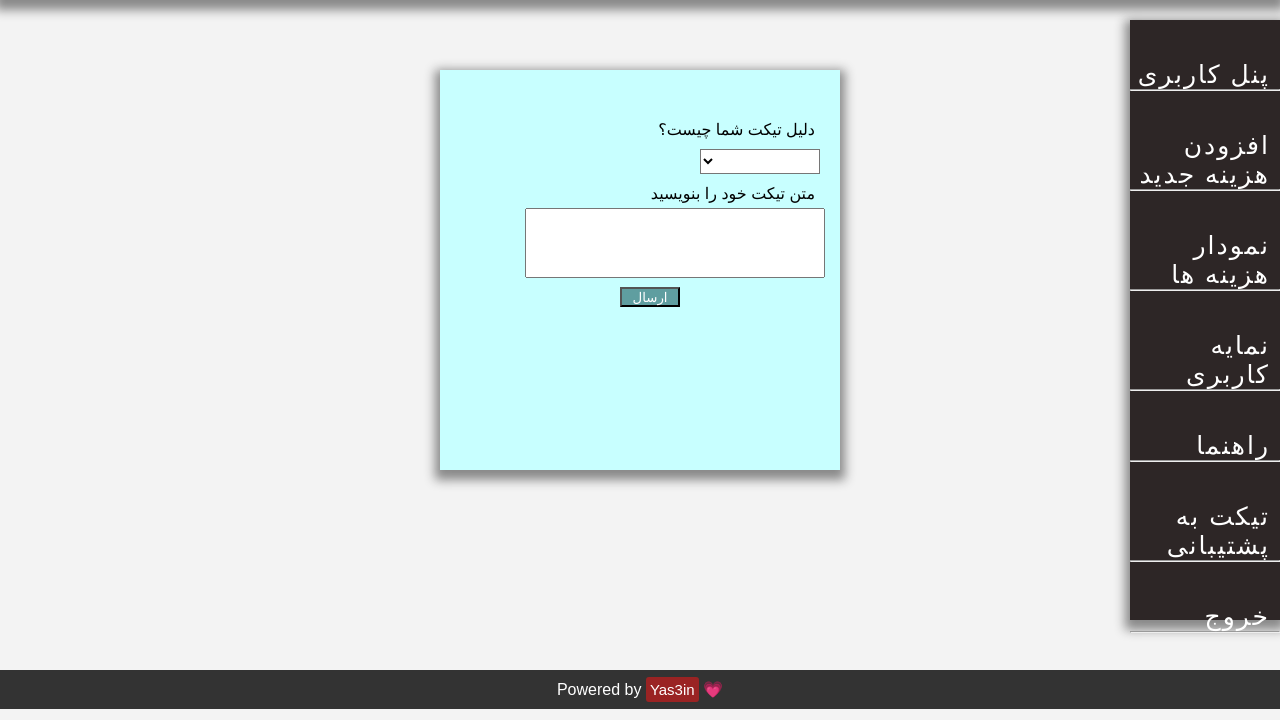
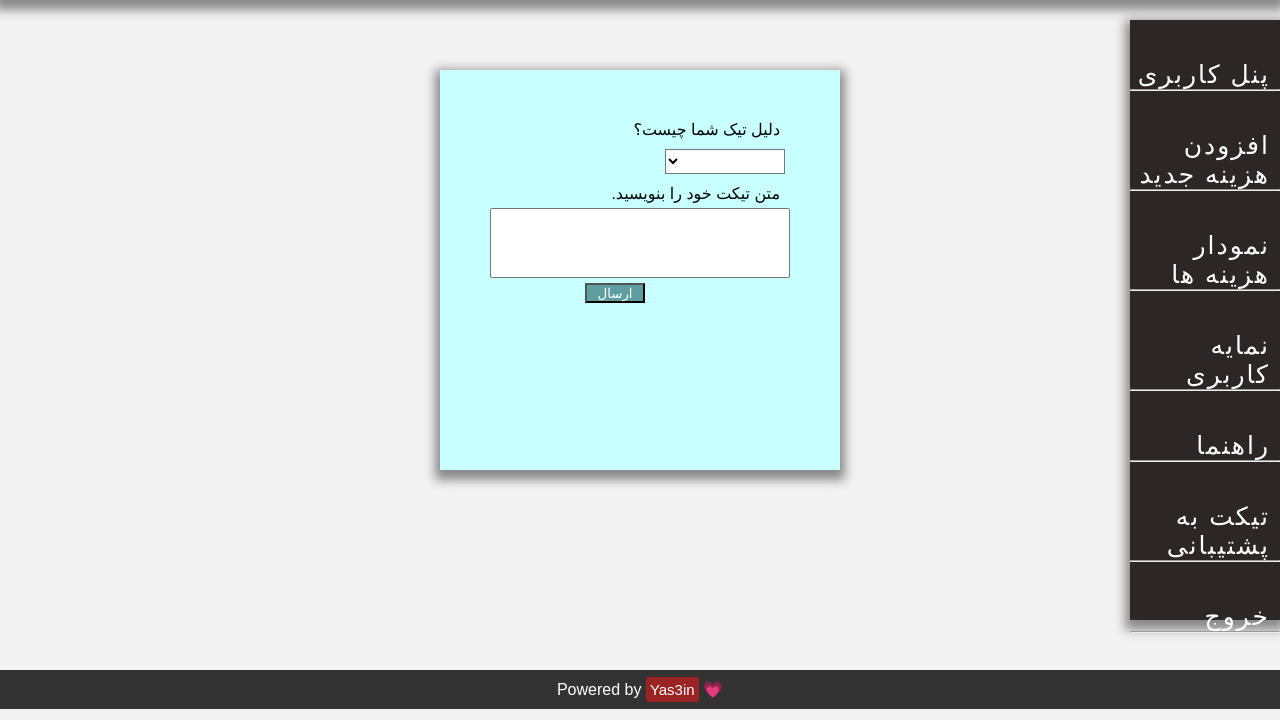
Before and after one commit to yas3in/cost-calculation, a Django app: page /poshtibani/ in a window 1280 px wide. Shown: the part 80-800 px from the top of the page. Run offline with Django 4.2, Linux system fonts and the light colour scheme; the visitor is signed in with stand-in values (Sample User, id 1); some libraries are stand-ins or nearby versions.

Commit message:
edit error in ticket

```diff
--- a/calculation/forms.py
+++ b/calculation/forms.py
@@ -1,5 +1,5 @@
 from django import forms
-from calculation.models import Calculater
+from calculation.models import Calculater, Ticket
 from django.contrib.auth.models import User
 from django_jalali import forms as jforms
 import jdatetime
@@ -20,3 +20,25 @@ class GetDataForm(forms.Form):
             date=self.cleaned_data.get('date')
         )
         return calculater
+
+
+class CreateTicketForm(forms.Form):
+    TYPES = (
+        ("none", " "),
+        ("technical", "اشکالات فنی"),
+        ("finance", "اشکالات مالی"),
+        ("bug", "اختلال یا باگ"),
+        ("other", "اشکالات دیگر")
+    )
+    user = forms.ModelChoiceField(queryset=User.objects.all(), widget=forms.HiddenInput)
+    ticket_type = forms.ChoiceField(choices=TYPES, widget=forms.Select(attrs={'class': 'ticket_type'}), label="دلیل تیک شما چیست؟")
+    ticket = forms.CharField(widget=forms.TextInput(attrs={'class': 'ticket'}), label="متن تیکت خود را بنویسید.")
+
+
+    def save(self):
+        ticket = Ticket.add(
+            user=self.cleaned_data.get('user'),
+            ticket=self.cleaned_data.get('ticket'),
+            ticket_type=self.cleaned_data.get('ticket_type')
+        )
+        return ticket
--- a/calculation/static/calculation/css/ticket.css
+++ b/calculation/static/calculation/css/ticket.css
@@ -50,7 +50,25 @@ body {
     letter-spacing: 2px;
 }
 
-.ticket {
+.errorlist {
+    display: none;
+}
+
+/* label {
+    display: none;
+    width: 100%;
+} */
+textarea {
+    height: 50px;
+    width: 170px;
+    padding: 5px;
+    box-sizing: border-box;
+    border-radius: 4px;
+    font-size: 13px;
+    resize: none;
+}
+
+.tickets {
     width: 500px;
     direction: rtl;
     justify-content: center;
@@ -87,7 +105,7 @@ form select {
     color: black;
 }
 
-form #text {
+.ticket {
     padding: 5px;
     height: 70px;
     width: 300px;
--- a/calculation/views.py
+++ b/calculation/views.py
@@ -1,7 +1,7 @@
 from django.shortcuts import render, redirect
 from django.http import Http404, HttpResponseRedirect
 from calculation.models import Calculater, Ticket
-from calculation.forms import GetDataForm
+from calculation.forms import GetDataForm, CreateTicketForm
 from django.contrib.auth.decorators import login_required
 from django.views.decorators.http import require_POST
 import jdatetime
@@ -16,11 +16,7 @@ def index(request):
 @login_required
 def insert_data(request):
     form = GetDataForm({'date': jdatetime.date.today(), 'user': request.user})
-    if form.is_valid() is not None:
-        form.save()
-        return render(request, 'calculater.html', {'form': form})
-    else:
-        return Http404
+    return render(request, 'calculater.html', {'form': form})
 
 
 @require_POST
@@ -31,6 +27,21 @@ def calculater(request):
         form.save()
     response = request.POST.get('next', '/')
     return HttpResponseRedirect(response)
+
+
+@login_required
+def poshtibani(request):
+    form = CreateTicketForm({'user': request.user})
+    return render(request, 'ticket.html', {'form': form})
+
+
+@login_required
+@require_POST
+def ticket(request):
+    form = CreateTicketForm(request.POST)
+    if form.is_valid() is not None:
+        form.save()
+    return redirect('poshtibani')
 
 
 def user_panel(request):
@@ -145,24 +156,3 @@ def update_user(request):
     u.last_name = request.POST.get("lastname")
     u.save()
     return redirect('user-information')
-
-
-@login_required
-def poshtibani(request):
-    text = 2
-    return render(request, 'ticket.html', {"text": text})
-
-
-@require_POST
-def ticket(request):
-    user = request.POST.get("user")
-    ticket = request.POST.get("ticket")
-    ticket_type = request.POST.get("ticket_type")
-    correct = 1
-    incorrect = 0
-    # if user or ticket is None or ticket_type == "none":
-    #     return render(request, "ticket.html", {"text": incorrect})
-    # else:
-    object = Ticket.create_tecket(user=user, ticket=ticket, ticket_type=ticket_type)
-    print(object)
-    return render(request, "ticket.html", {"text": correct})
--- a/templates/calculater.html
+++ b/templates/calculater.html
@@ -12,9 +12,6 @@
         <div class="content">
             <form action="{% url 'calculater' %}" method="post">
                     {% csrf_token %}
-                    <style>
-
-                    </style>
                     {{ form.as_p }}
                     <input type="hidden" name="next" value="{{ request.build_absolute_uri }}">
                 <button class="submit" type="submit" name="submit"> تایید </button>
--- a/templates/ticket.html
+++ b/templates/ticket.html
@@ -21,20 +21,14 @@
               {% else %}
               <div class="success-message" style="display: none;"></div>
               {% endif %}
-            <div class="ticket">
+            <div class="tickets">
                 <form action="{% url 'ticket' %}" method="post">
                 {% csrf_token %}
-                    <input type="hidden" name="user" id="username" value="{{request.user}}">
-                    <label for="type">دلیل تیکت شما چیست؟</label><br>
-                    <select name="ticket_type" id="type">
-                        <b> <option value="none"> </option> </b>
-                        <b> <option value="technical">اشکالات فنی</option> </b>
-                        <b> <option value="finance">اشکالات مالی</option> </b>
-                        <b> <option value="bug">اختلال یا باگ</option> </b>
-                        <b> <option value="other">اشکالات دیگر</option> </b>
-                    </select><br>
-                    <label for="text">متن تیکت خود را بنویسید</label><br>
-                    <textarea name="text" id="text"></textarea>
+
+                    <label for="ticket_type">{{ form.ticket_type.label }}</label><br>
+                    {{ form.ticket_type }} <br>
+                    <label for="ticket">{{ form.ticket.label }}</label><br>
+                    {{ form.ticket }} <br>
                     <button type="submit">ارسال</button>
                 </form>
                 <script>
```
Also changed, not shown: calculation/models.py (+11 -23 lines).
